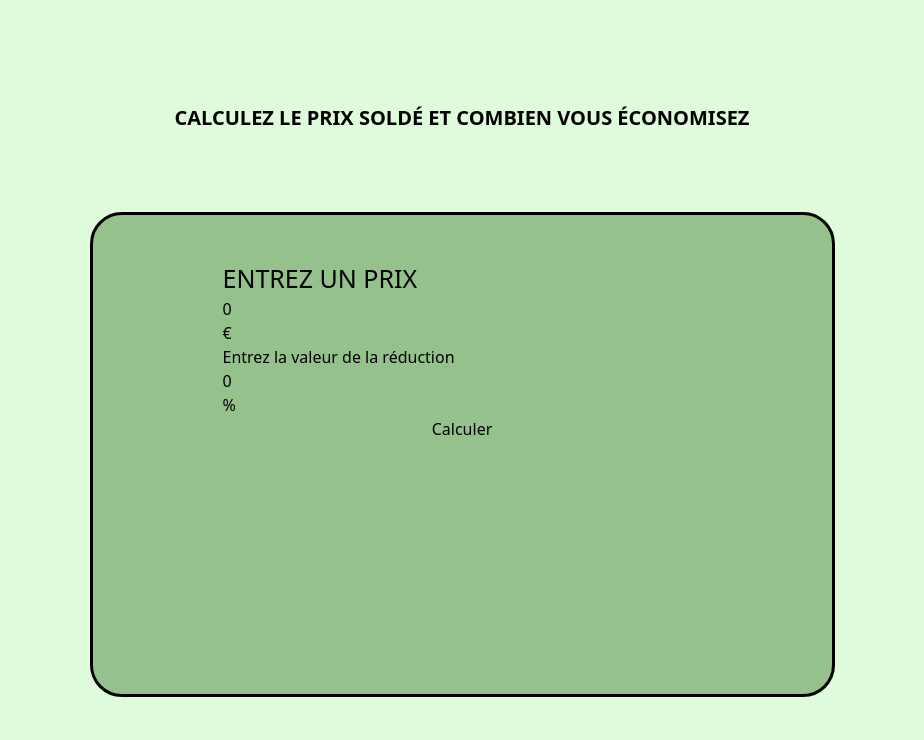
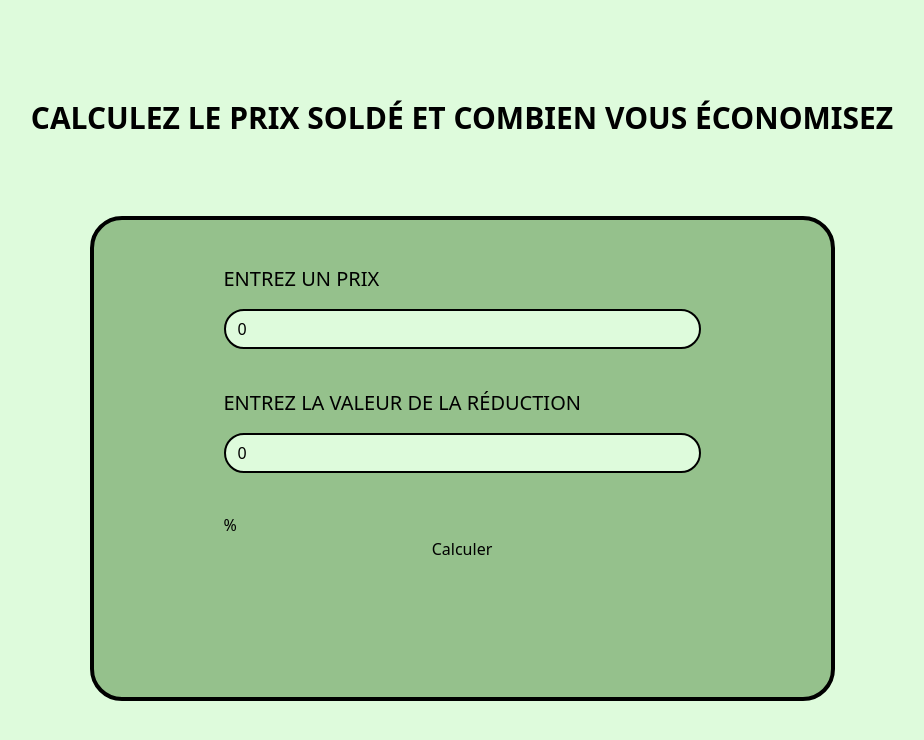
Before and after one commit to Ridaelko/sales, a React (Vite) app: page / in a window 1280 px wide. Shown: the top 740 px of the page, without its empty margins (178-1102 px from the left). Built offline with nearby package versions, Linux system fonts and the light colour scheme.

Commit message:
add style to label and input

```diff
--- a/src/App.tsx
+++ b/src/App.tsx
@@ -17,21 +17,22 @@ const App = () => {
   return (
     <>
       <div className="bg-[#DEFBDC] h-screen flex flex-col justify-center items-center">
-        <h1 className="  uppercase text-xl font-extrabold">
+        <h1 className="  uppercase text-3xl font-extrabold">
           Calculez le prix soldé et combien vous économisez
         </h1>
-        <div className="bg-[#95C18C] border-3 rounded-4xl w-[745px] h-[485px] mt-20 ">
+        <div className="bg-[#95C18C] border-4 rounded-4xl w-[745px] h-[485px] mt-20 ">
           <form
             onSubmit={handleSubmit}
-            className="flex flex-col px-[130px] py-[45px] "
+            className="flex flex-col px-[130px] py-[45px]"
           >
             <label
               htmlFor="price"
-              className="uppercase text-[25px] font-medium"
+              className="uppercase text-xl font-medium mb-4"
             >
               Entrez un prix
             </label>
             <input
+              className="bg-[#DEFBDC] border-2 rounded-4xl h-10 mb-10 pl-3"
               type="number"
               id="price"
               value={price}
@@ -40,8 +41,14 @@ const App = () => {
                 setSubmitted(false);
               }}
             />
-            €<label htmlFor="sales">Entrez la valeur de la réduction</label>
+            <label
+              htmlFor="sales"
+              className="uppercase text-xl font-medium mb-4"
+            >
+              Entrez la valeur de la réduction
+            </label>
             <input
+              className="bg-[#DEFBDC] border-2 rounded-4xl h-10 mb-10 pl-3"
               type="number"
               id="sales"
               value={sales}
```
